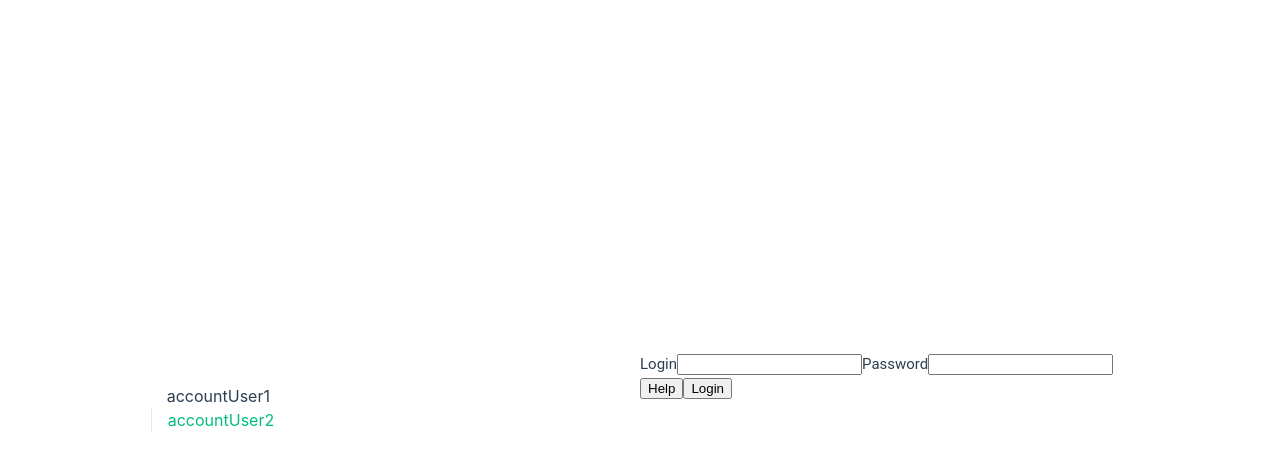
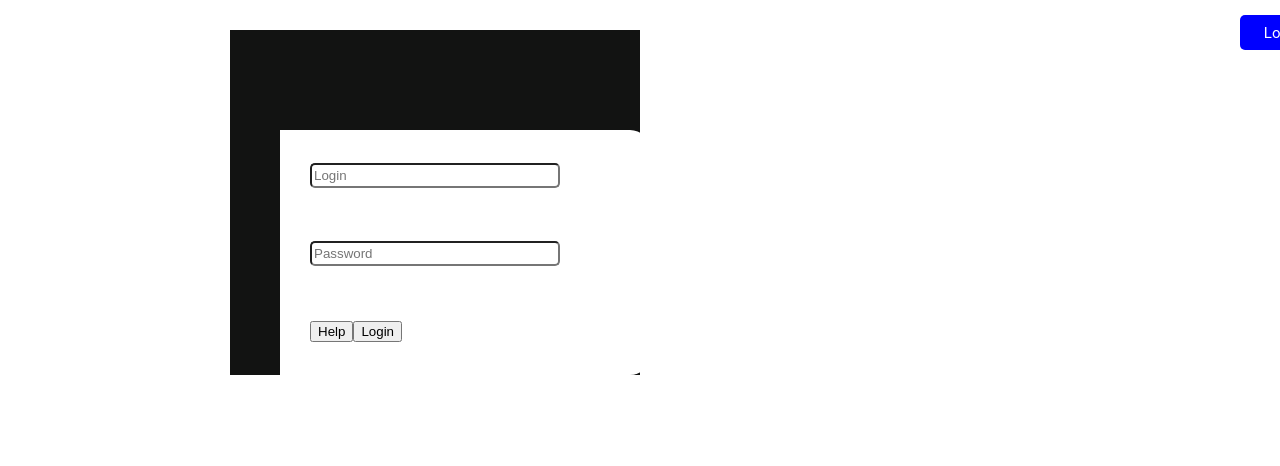
Before and after one commit to intrstllr/chat-app, a Vue app: page /page1 in a window 1280 px wide. Shown: the top 466 px of the page. Built offline with nearby package versions, Linux system fonts and the light colour scheme.

Commit message:
Add files via upload

```diff
--- a/src/App.vue
+++ b/src/App.vue
@@ -1,30 +1,25 @@
 <template>
-  <header>
-    <div class="wrapper">
-      <nav>
-        <RouterLink to="/page1">accountUser1</RouterLink>
+  <header class="header">
+    <div class="header__container">
+      <div class="header__body">
+        <nav class="header_nav">
+          <RouterLink class="page_1" to="/page1">accountUser1</RouterLink>
+          <RouterLink class="page_2" to="/page2">accountUser2</RouterLink>
+        </nav>
+      </div>
 
-        <RouterLink to="/page2">accountUser2</RouterLink>
-      </nav>
     </div>
   </header>
   <RouterView />
 </template>
 
-<script>
-
-
-
-
-
-
-</script>
+<script></script>
 
 <style scoped>
 header {
-  line-height: 1.5;
-  max-height: 100vh;
+  width:100%;
   background-color: #fff;
+  max-height: 30px;
 }
 
 nav {
@@ -32,8 +27,23 @@ nav {
   font-size: 12px;
   text-align: center;
   margin-top: 5px;
+  height: inherit;
+  display: flex;
 }
-
+.header__container{
+    max-width: 1300px;
+    max-height: 30px;
+    padding: 0 10px;
+    margin: 0 auto;
+}
+.header__body{
+    display: flex;
+    align-items: center;
+    justify-content: space-between;
+    padding: 10px 0;
+    margin-bottom: 930px;
+    height: 100px;
+}
 nav a.router-link-exact-active {
   color: var(--color-text);
 }
@@ -58,20 +68,15 @@ nav a:first-of-type {
     place-items: center;
     padding-right: calc(var(--section-gap) / 2);
   }
-
-  header .wrapper {
-    display: flex;
-    place-items: flex-start;
-    flex-wrap: wrap;
-  }
-
   nav {
     text-align: left;
     margin-left: -1rem;
     font-size: 1rem;
-
+    display: flex;
+    align-items: center;
     padding: 1rem 0;
     margin-top: 1rem;
   }
 }
+
 </style>
--- a/src/components/authorization1.vue
+++ b/src/components/authorization1.vue
@@ -1,22 +1,27 @@
 <template>
-  <div class="authorization">
   <div class="authorization__body">
     <form class="authorization__form" @keydown.enter.prevent="">
-        <label for="" class="authorization__login-label">Login</label>
-        <input v-model="login" type="text" class="authorization__login-input" />
-        <label for="" class="authorization__password-label"
-          >Password</label
-        >
+      <div class="login">
+        <input
+          v-model="login"
+          type="text"
+          class="authorization__login-input"
+          placeholder="Login"
+        />
+      </div>
+      <div class="password">
         <input
           v-model="password"
           type="password"
           class="authorization__password-input"
+          placeholder="Password"
         />
-
+      </div>
       <div class="authorization__btns-group">
         <button
-            @click.prevent="onForgotPasswordClick"
+          @click.prevent=""
           class="authorization__forgive-btn"
+          @click="help()"
         >
           Help
         </button>
@@ -30,44 +35,68 @@
       </div>
     </form>
   </div>
-  </div>
 </template>
 <script>
-import { onMounted } from 'vue';
-
 export default {
   data() {
     return {
       login: "",
       password: "",
-      authorized:false,
+      authorized1: false,
     };
   },
-  methods:{
+  methods: {
     userData() {
       return {
         id: 1,
         login: "admin",
-        password: "123456"
+        password: "123456",
       };
     },
     loginVerification() {
       const user = this.userData();
       if (this.login === user.login && this.password === user.password) {
-        this.authorized = true;
-        localStorage.setItem('login',JSON.stringify(this.authorized));
-        this.$emit('authorized', true);
-      }else{
-        this.authorized = false;
+        this.authorized1 = true;
+        localStorage.setItem("login1", JSON.stringify(this.authorized1));
+        this.$emit("authorized", true);
+      } else {
+        this.authorized1 = false;
       }
     },
-    logOut() {
-      if (this.authorized) {
-        this.authorized = false;
-        localStorage.setItem('login',JSON.stringify(this.authorized))
-        this.$emit('authorized',false)
-      }
-    }
+    help() {
+      alert();
+    },
   },
 };
 </script>
+
+<style>
+.authorization__body {
+  margin-bottom: 900px;
+  background-color: rgb(18, 19, 18);
+  max-width: 1000px;
+  max-height: 500px;
+}
+.authorization__form {
+  margin-top: 100px;
+  margin-left: 50px;
+  margin-right: 50px;
+
+  font-size: 18px;
+  font-family: sans-serif;
+}
+.authorization__login-input {
+  margin-bottom: 50px;
+  size: 30px;
+  width: 250px;
+  height: 25px;
+  border-radius: 5px;
+}
+.authorization__password-input {
+  margin-bottom: 50px;
+  size: 30px;
+  width: 250px;
+  height: 25px;
+  border-radius: 5px;
+}
+</style>
--- a/src/components/authorization2.vue
+++ b/src/components/authorization2.vue
@@ -1,31 +1,23 @@
 <template>
-  <div class="authorization">
   <div class="authorization__body">
     <form class="authorization__form" @keydown.enter.prevent="">
         <label for="" class="authorization__login-label">Login</label>
         <input v-model="login" type="text" class="authorization__login-input" />
-        <label for="" class="authorization__password-label" id="loginInput"
-          >Password</label
-        >
+      <div>
+        <label for="" class="authorization__password-label">Password</label>
         <input
           v-model="password"
           type="password"
           class="authorization__password-input"
-          id="passwordInput"
         />
-        <div v-if="isAllert" class="authorization__allert">
-          Incorrect login or password
       </div>
       <div class="authorization__btns-group">
-          <button
-            @click.prevent="onForgotPasswordClick"
-            class="authorization__forgive-btn"
-          >
+        <button @click.prevent="" class="authorization__forgive-btn">
           Help
         </button>
         <button
-            @click="onLoginClick"
-            @keydown.enter.prevent="onLoginClick"
+          @click.prevent="loginVerification"
+          @keydown.enter.prevent="loginVerification"
           class="authorization__login-btn"
         >
           Login
@@ -33,12 +25,47 @@
       </div>
     </form>
   </div>
-  </div>
 </template>
 <script>
 export default {
   data() {
-    return {};
+    return {
+      login: "",
+      password: "",
+      authorized2: false,
+    };
+  },
+  methods: {
+    userData() {
+      return {
+        id: 2,
+        login: "admin2",
+        password: "654321",
+      };
+    },
+    loginVerification() {
+      const user = this.userData();
+      if (this.login === user.login && this.password === user.password) {
+        this.authorized2 = true;
+        localStorage.setItem("login2", JSON.stringify(this.authorized2));
+        this.$emit("authorized", true);
+      } else {
+        this.authorized2 = false;
+      }
+    },
   },
 };
 </script>
+
+<style>
+.authorization__body {
+  margin-bottom: 900px;
+}
+.authorization__form {
+  background: white;
+  float: left;
+  width: calc(100% - 40px);
+  padding: 30px;
+  border-radius: 0 20px 20px 0;
+}
+</style>
--- a/src/pages/PageOfFirstUser.vue
+++ b/src/pages/PageOfFirstUser.vue
@@ -1,17 +1,28 @@
 <template>
-  <div>
+  <header>
+    <div class="logOut__btn" @click="logOut()">Log Out</div>
+  </header>
   <authorization1 v-if="!isAuth" @authorized="isAuth = true" />
-    <body v-else>
-      <div>
+  <div class="content" v-else>
+    <div class="list_body">
       <div class="messages__List">
-          <div v-for="msg in messages" :key="msg.id" class="mess_list">
+        <div
+          v-for="msg in messages"
+          :key="msg.id"
+          class="mess_list"
+          :style="{ background: msg.color }"
+        >
           {{ msg.body }}
           <div class="btndel" @click.prevent="deleteMessage(msg.id)">Х</div>
-            <div class="time">{{new Date(msg.timeSend).toLocaleTimeString()}}</div>
+          <div class="time">
+            {{ new Date(msg.timeSend).toLocaleTimeString() }}
+          </div>
+          <div class="whoSend">
+            {{ msg.loginUser }}
           </div>
         </div>
       </div>
-      <button class="logOut__btn"   >LogOut</button>
+    </div>
     <div class="indent__for__form"></div>
     <form class="form">
       <div class="name">user1</div>
@@ -23,13 +34,11 @@
       />
       <button class="btnSend" @click.prevent="sendMessage">Send</button>
     </form>
-    </body>
   </div>
 </template>
 
 <script>
 import authorization1 from "../components/authorization1.vue";
-
 export default {
   components: {
     authorization1,
@@ -40,17 +49,17 @@ export default {
       messages: localStorage.getItem("messages")
         ? JSON.parse(localStorage.getItem("messages"))
         : [],
-      isAuth: localStorage.getItem("login"),
+      isAuth: localStorage.getItem("login1"),
     };
   },
   methods: {
-
     sendMessage() {
       let msg = {};
       msg.id = Date.now();
       msg.body = this.message;
-      msg.timeSend = new Date()
-      msg.loginUser =
+      msg.timeSend = new Date();
+      msg.loginUser = "admin1";
+      msg.color = "#7e8ee7";
       this.messages.push(msg);
       this.message = "";
       this.saveMessages();
@@ -62,6 +71,10 @@ export default {
     deleteMessage(id) {
       this.messages = this.messages.filter((it) => it.id != id);
       this.saveMessages();
+    },
+    logOut() {
+      localStorage.removeItem("login1");
+      location.reload();
     },
   },
   mounted() {
@@ -127,10 +140,13 @@ export default {
   list-style: none;
   margin-top: 10px;
   padding: 5px;
+  position: relative;
 }
 .indent__for__form {
   min-height: 60px;
   width: 100%;
+  position: fixed;
+  height: 30px;
 }
 .btndel {
   position: absolute;
@@ -145,17 +161,17 @@ export default {
   align-items: center;
   color: #fff;
   cursor: pointer;
-  border: #faa;
 }
 .btndel:hover {
   background-color: #f00;
 }
 .mess_list {
   padding: 16px;
-  background: rgb(126, 142, 231);
   border-radius: 20px;
-  width: 48%;
   margin-top: 5px;
+  max-width: 620px;
+  overflow-wrap: break-word;
+  min-width: 620px;
 }
 .logOut__btn {
   background: blue;
@@ -178,6 +194,19 @@ export default {
   outline: none;
   color: white;
   border-radius: 5px;
+  margin-left: 600px;
+  margin-top: 15px;
+  max-height: 35px;
+  position: fixed;
+}
+.list_body {
+  min-height: 200px;
+}
+.content {
+  min-height: 1300px;
+}
+header{
+  max-height: 200px;
 
 }
 </style>
--- a/src/pages/PageOfSecondUser.vue
+++ b/src/pages/PageOfSecondUser.vue
@@ -1,16 +1,27 @@
 <template>
-  <div id="mainList">
-    <header>
-      <div>
+  <header class="header__logOut">
+    <div class="logOut__btn" @click="logOut()">Log Out</div>
+  </header>
+  <authorization2 v-if="!isAuth" @authorized="isAuth = true" />
+  <div class="content" v-else>
+    <div class="list_body">
       <div class="messages__List">
-          <div v-for="msg in messages" :key="msg.id" class="mess_list">
+        <div
+          v-for="msg in messages"
+          :key="msg.id"
+          class="mess_list"
+          :style="{ background: msg.color }"
+        >
           {{ msg.body }}
-              <div class="btndel" @click.prevent="deleteMessage(msg.id)">
-                X
+          <div class="btndel" @click.prevent="deleteMessage(msg.id)">X</div>
+          <div class="time">
+            {{ new Date(msg.timeSend).toLocaleTimeString() }}
+          </div>
+          <div class="whoSend">
+            {{ msg.loginUser }}
           </div>
         </div>
       </div>
-        <!-- dsadsa -->
     </div>
     <div class="indent__for__form"></div>
     <form class="form">
@@ -23,25 +34,32 @@
       />
       <button class="btnSend" @click.prevent="sendMessage">Send</button>
     </form>
-    </header>
   </div>
 </template>
 
 <script>
+import authorization2 from "../components/authorization2.vue";
 export default {
+  components: {
+    authorization2,
+  },
   data() {
     return {
       message: "",
       messages: localStorage.getItem("messages")
         ? JSON.parse(localStorage.getItem("messages"))
         : [],
+      isAuth: localStorage.getItem("login2"),
     };
   },
   methods: {
     sendMessage() {
       let msg = {};
       msg.id = Date.now();
+      msg.timeSend = new Date();
       msg.body = this.message;
+      msg.loginUser = "admin2";
+      msg.color = "#2ff02f";
       this.messages.push(msg);
       this.message = "";
       this.saveMessages();
@@ -53,6 +71,10 @@ export default {
     deleteMessage(id) {
       this.messages = this.messages.filter((it) => it.id != id);
       this.saveMessages();
+    },
+    logOut() {
+      localStorage.removeItem("login2");
+      location.reload();
     },
   },
   mounted() {
@@ -103,7 +125,7 @@ export default {
   outline: none;
 }
 .btnSend {
-  background: green;
+  background: #2ff02f;
   border: none;
   width: 100px;
   height: 35px;
@@ -123,6 +145,8 @@ export default {
 .indent__for__form {
   min-height: 60px;
   width: 100%;
+  position: fixed;
+  height: 30px;
 }
 .btndel {
   position: absolute;
@@ -141,11 +165,47 @@ export default {
 .btndel:hover {
   background-color: #f00;
 }
-
 .mess_list {
   padding: 16px;
-  background: rgb(106, 233, 95);
   border-radius: 20px;
-  width: 48%;
+  margin-top: 5px;
+  max-width: 620px;
+  overflow-wrap: break-word;
+  min-width: 620px;
+}
+.logOut__btn {
+  background: green;
+  border: none;
+  width: 100px;
+  height: 35px;
+  display: flex;
+  justify-content: center;
+  align-items: center;
+  outline: none;
+  color: white;
+  border-radius: 5px;
+  background: green;
+  border: none;
+  width: 100px;
+  height: 35px;
+  display: flex;
+  justify-content: center;
+  align-items: center;
+  outline: none;
+  color: white;
+  border-radius: 5px;
+  margin-left: 600px;
+  margin-top: 15px;
+  max-height: 35px;
+  position: fixed;
+}
+.list_body {
+  min-height: 200px;
+}
+.content {
+  min-height: 200px;
+}
+header{
+  max-height: 200px;
 }
 </style>
```
Lines whose indentation alone changed are shown as unchanged.
